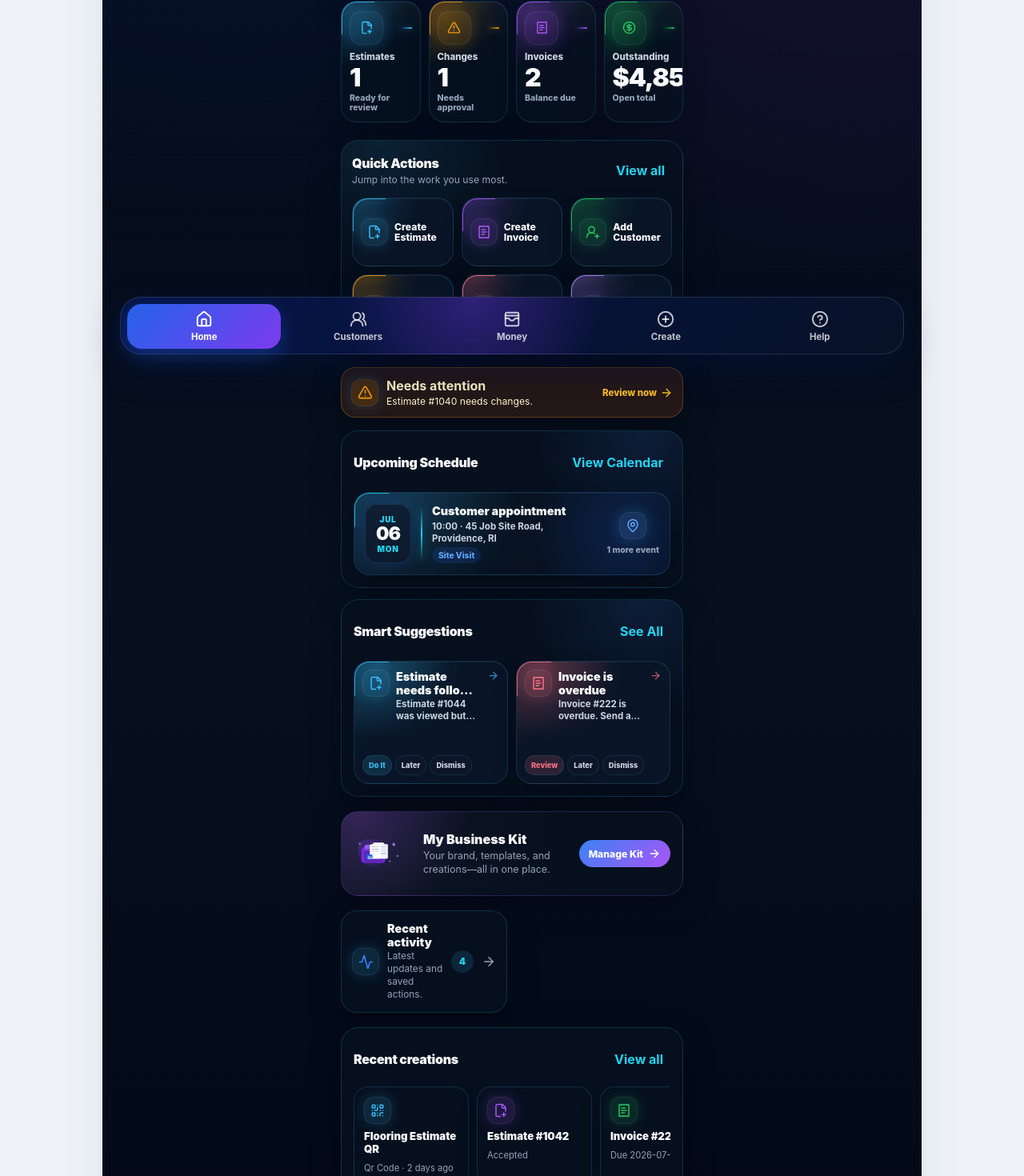
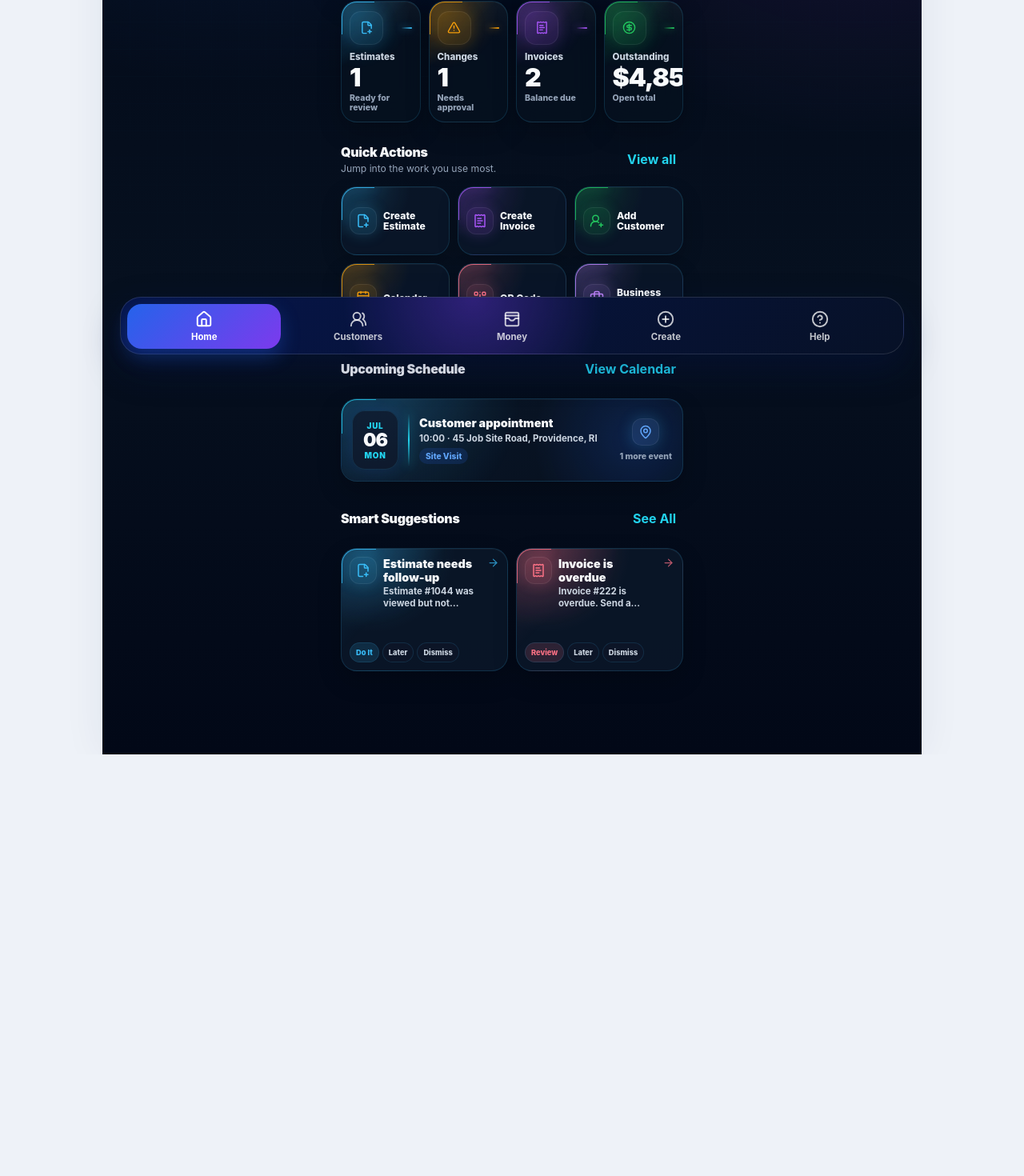
Before and after one commit to thexlos/app2, a React (Vite) app: page / in a window 1280 px wide. Shown: the part 347-1817 px from the top of the page at 80% size. After the commit the page ends 1290 px from the top, so only its background shows below. Built offline with nearby package versions, Linux system fonts and the light colour scheme.

Commit message:
Lock ArmaDesk home structure to mockup

```diff
--- a/src/screens/HomeScreen.tsx
+++ b/src/screens/HomeScreen.tsx
@@ -1,6 +1,5 @@
-import { useMemo, useState, type ReactNode } from "react";
+import { useState } from "react";
 import {
-  Activity,
   AlertTriangle,
   ArrowRight,
   Bell,
@@ -8,11 +7,8 @@ import {
   CalendarDays,
   CalendarClock,
   CheckCircle2,
-  ChevronDown,
   CircleDollarSign,
-  FileCheck2,
   FilePlus2,
-  FolderOpen,
   MapPin,
   QrCode,
   ReceiptText,
@@ -23,11 +19,9 @@ import {
 } from "lucide-react";
 import { Button } from "../components/common/Button";
 import { BusinessSwitcher } from "../components/common/BusinessSwitcher";
-import { StatusBadge } from "../components/common/StatusBadge";
 import { appBrand } from "../config/brandAssets";
 import { useAppState } from "../state/AppState";
-import type { ActivityLogItem, CalendarEvent, SmartSuggestion } from "../types/models";
-import businessKitIllustration from "../assets/home/business_kit_illustration.png";
+import type { CalendarEvent, SmartSuggestion } from "../types/models";
 
 const pendingEstimateStatuses = new Set(["Sent", "Viewed", "Revised"]);
 const pendingChangeOrderStatuses = new Set([
@@ -38,25 +32,12 @@ const pendingChangeOrderStatuses = new Set([
   "Revised",
 ]);
 
-const activityIcon = (type: string) => {
-  if (type.includes("estimate")) return FileCheck2;
-  if (type.includes("invoice")) return ReceiptText;
-  if (type.includes("qr")) return QrCode;
-  return CheckCircle2;
-};
-
 const formatCurrency = (value: number) =>
   new Intl.NumberFormat("en-US", {
     style: "currency",
     currency: "USD",
     maximumFractionDigits: 0,
   }).format(value);
-
-const formatItemType = (value: string) =>
-  value
-    .split("_")
-    .map((word) => word.charAt(0).toUpperCase() + word.slice(1))
-    .join(" ");
 
 const formatScheduleDate = (date: string) => {
   const [year, month, day] = date.split("-").map(Number);
@@ -102,7 +83,6 @@ export function HomeScreen() {
     openInvoiceBuilder,
     openCreateTask,
     updateSuggestion,
-    openActivity,
     openCustomer,
     openLead,
     openHelpRequestDetail,
@@ -111,14 +91,10 @@ export function HomeScreen() {
     openSchedule,
   } = useAppState();
   const [suggestionsOpen, setSuggestionsOpen] = useState(false);
-  const [activityOpen, setActivityOpen] = useState(false);
   const setupPercent = Math.min(100, Math.max(0, currentBusiness.setupPercent));
   const setupComplete = setupPercent >= 100;
   const todayKey = new Date().toISOString().slice(0, 10);
 
-  const attentionEstimate = workspace.estimates.find(
-    (item) => item.status === "Changes Requested",
-  );
   const waitingEstimates = workspace.estimates.filter((estimate) =>
     pendingEstimateStatuses.has(estimate.status),
   );
@@ -238,37 +214,6 @@ export function HomeScreen() {
       action: () => setCurrentScreen("money"),
     },
   ];
-
-  const recentCreations = useMemo(() => {
-    const workshopCards = workspace.workshopItems
-      .filter((item) => !item.archived && !item.trashed)
-      .slice(0, 1)
-      .map((item) => ({
-        id: item.id,
-        title: item.title,
-        meta: `${formatItemType(item.itemType)} · ${item.lastUsedAt ?? item.status}`,
-        icon: item.itemType === "qr_code" ? QrCode : FolderOpen,
-        tone: "blue",
-        action: () => openWorkshopItem(item.id),
-      }));
-    const estimateCards = workspace.estimates.slice(0, 1).map((estimate) => ({
-      id: estimate.id,
-      title: `Estimate ${estimate.number}`,
-      meta: estimate.updatedAt ? "Recently updated" : estimate.status,
-      icon: FilePlus2,
-      tone: "purple",
-      action: () => openEstimate(estimate.id),
-    }));
-    const invoiceCards = workspace.invoices.slice(0, 1).map((invoice) => ({
-      id: invoice.id,
-      title: `Invoice ${invoice.number}`,
-      meta: invoice.dueDate ? `Due ${invoice.dueDate}` : invoice.status,
-      icon: ReceiptText,
-      tone: "green",
-      action: () => openInvoice(invoice.id),
-    }));
-    return [...workshopCards, ...estimateCards, ...invoiceCards].slice(0, 3);
-  }, [openEstimate, openInvoice, openWorkshopItem, workspace.estimates, workspace.invoices, workspace.workshopItems]);
 
   const completeSuggestion = (suggestion: SmartSuggestion) => {
     if (suggestion.relatedRecordType === "estimate" && suggestion.relatedRecordId)
@@ -433,7 +378,7 @@ export function HomeScreen() {
           </div>
         </section>
 
-        <section className="home-panel home-quick-actions-panel">
+        <section className="home-quick-actions-panel">
         <div className="home-section-header">
           <div>
             <h2>Quick Actions</h2>
@@ -463,25 +408,7 @@ export function HomeScreen() {
         </div>
         </section>
 
-        {attentionEstimate && (
-        <button
-          className="home-attention-strip"
-          onClick={() => openEstimate(attentionEstimate.id)}
-        >
-          <span className="home-chip home-chip--warning">
-            <AlertTriangle size={19} />
-          </span>
-          <span className="grow">
-            <strong>Needs attention</strong>
-            <span>Estimate {attentionEstimate.number} needs changes.</span>
-          </span>
-          <span className="home-link-inline">
-            Review now <ArrowRight size={16} />
-          </span>
-        </button>
-        )}
-
-        <section className="home-panel home-schedule-panel" aria-labelledby="home-schedule-title">
+        <section className="home-schedule-panel" aria-labelledby="home-schedule-title">
           <div className="home-section-header">
             <div>
               <h2 id="home-schedule-title">Upcoming Schedule</h2>
@@ -535,7 +462,7 @@ export function HomeScreen() {
           )}
         </section>
 
-        <section className="home-panel home-suggestions-panel" aria-labelledby="home-suggestions-title">
+        <section className="home-suggestions-panel" aria-labelledby="home-suggestions-title">
           <div className="home-section-header">
             <div>
               <h2 id="home-suggestions-title">Smart Suggestions</h2>
@@ -584,144 +511,7 @@ export function HomeScreen() {
             })}
           </div>
         </section>
-
-        <button
-        className="home-kit-promo"
-        onClick={() => setCurrentScreen("my-business-kit")}
-      >
-        <img src={businessKitIllustration} alt="" />
-        <span className="grow">
-          <strong>My Business Kit</strong>
-          <span>Your brand, templates, and creations—all in one place.</span>
-        </span>
-        <span className="home-kit-promo__button">
-          Manage Kit <ArrowRight size={16} />
-        </span>
-        </button>
-
-        <div className="home-collapse-grid">
-        <CollapsedHomeSection
-          title="Recent activity"
-          subtitle="Latest updates and saved actions."
-          count={workspace.activity.length}
-          icon={Activity}
-          open={activityOpen}
-          onToggle={() => setActivityOpen((value) => !value)}
-        >
-          <div className="home-list">
-            {workspace.activity.slice(0, 5).map((item) => (
-              <RecentActivityRow
-                key={item.id}
-                item={item}
-                onOpen={() => openActivity(item.id)}
-              />
-            ))}
-          </div>
-        </CollapsedHomeSection>
-        </div>
-
-        {recentCreations.length > 0 && (
-        <section className="home-panel home-recent-creations">
-          <div className="home-section-header home-section-header--inline">
-            <h2>Recent creations</h2>
-            <Button variant="ghost" onClick={() => setCurrentScreen("workshop-library")}>
-              View all
-            </Button>
-          </div>
-          <div className="home-creations-row">
-            {recentCreations.map(({ id, title, meta, icon: Icon, tone, action }) => (
-              <button
-                key={id}
-                className={`home-creation-card home-tone-${tone}`}
-                onClick={action}
-              >
-                <span className="home-chip">
-                  <Icon size={18} />
-                </span>
-                <strong>{title}</strong>
-                <span>{meta}</span>
-              </button>
-            ))}
-            <button
-              className="home-creation-card home-creation-card--more"
-              onClick={() => setCurrentScreen("workshop-library")}
-            >
-              <span className="home-chip">
-                <ChevronDown size={18} />
-              </span>
-              <strong>More</strong>
-              <span>Open My Creations</span>
-            </button>
-          </div>
-        </section>
-        )}
       </div>
     </section>
   );
 }
-
-function CollapsedHomeSection({
-  title,
-  subtitle,
-  count,
-  icon: Icon,
-  open,
-  onToggle,
-  children,
-}: {
-  title: string;
-  subtitle: string;
-  count: number;
-  icon: typeof Activity;
-  open: boolean;
-  onToggle: () => void;
-  children: ReactNode;
-}) {
-  return (
-    <section className={`home-collapsible${open ? " home-collapsible--open" : ""}`}>
-      <button className="home-collapsible__summary" onClick={onToggle}>
-        <span className="home-chip">
-          <Icon size={19} />
-        </span>
-        <span className="grow">
-          <strong>{title}</strong>
-          <span>{subtitle}</span>
-        </span>
-        <span className="home-count-badge">{count}</span>
-        <ArrowRight className="home-collapse-arrow" size={18} />
-      </button>
-      {open && <div className="home-collapsible__content">{children}</div>}
-    </section>
-  );
-}
-
-function RecentActivityRow({
-  item,
-  onOpen,
-}: {
-  item: ActivityLogItem;
-  onOpen: () => void;
-}) {
-  const Icon = activityIcon(item.type);
-  return (
-    <button className="home-list-row home-activity-row" onClick={onOpen}>
-      <span className={`home-chip home-chip--${item.tone}`}>
-        <Icon size={18} />
-      </span>
-      <span className="grow">
-        <strong>{item.label}</strong>
-        <small>{item.detail}</small>
-      </span>
-      <span className="home-activity-meta">
-        <StatusBadge tone={item.tone}>
-          {item.tone === "success"
-            ? "Done"
-            : item.tone === "warning"
-              ? "Review"
-              : "Saved"}
-        </StatusBadge>
-        <small>{item.occurredAt}</small>
-      </span>
-    </button>
-  );
-}
--- a/src/screens/home.css
+++ b/src/screens/home.css
@@ -656,10 +656,6 @@
 
 .home-quick-actions-panel {
   margin-top: 22px;
-  padding: 13px;
-  background:
-    radial-gradient(circle at 12% 0%, rgba(56, 189, 248, 0.1), transparent 34%),
-    rgba(7, 17, 31, 0.72);
 }
 
 .home-section-header {
@@ -767,10 +763,7 @@
 
 .home-schedule-panel,
 .home-suggestions-panel {
-  margin-top: 14px;
-  background:
-    radial-gradient(circle at 88% 0%, rgba(59, 130, 246, 0.12), transparent 32%),
-    rgba(7, 17, 31, 0.72);
+  margin-top: 22px;
 }
 
 .home-attention-strip + .home-schedule-panel {
```
Also changed, not shown: 2 other files (tests, documents, lock files or other folders).
